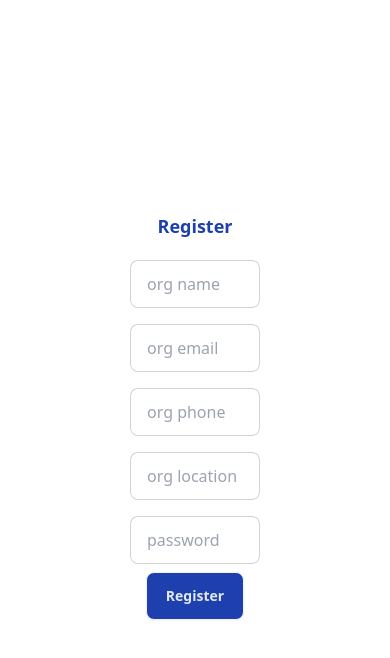
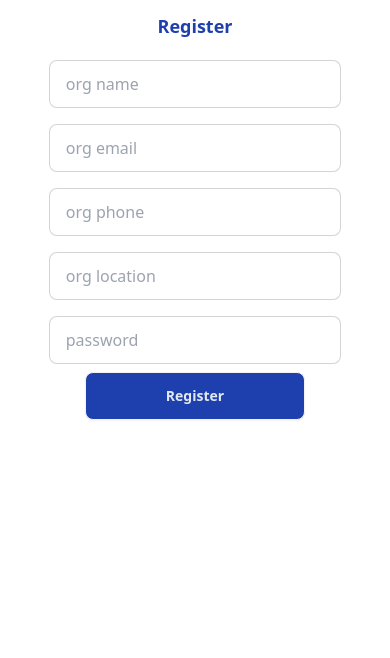
Before and after one commit to kingaranjoroge/InternConnect, a React (Vite) app in the folder frontend/: page /org-registration in a window 390 px wide. Shown: the top 658 px of the page. Built offline with nearby package versions, Linux system fonts and the light colour scheme.

Commit message:
make page responsive

```diff
--- a/frontend/src/pages/auth/OrgRegistration.jsx
+++ b/frontend/src/pages/auth/OrgRegistration.jsx
@@ -37,9 +37,9 @@ const OrgRegistration = () => {
       };
 
   return (
-    <main className="flex items-center justify-center w-screen h-screen">
-        <form className="flex flex-col gap-2 w-1/3" onSubmit={handleSubmit}>
-            <div className="flex items-center justify-center pb-3">
+    <main className="flex items-center justify-center w-screen h-full">
+        <form className="flex flex-col gap-2 w-3/4 sm:w-3/5 md:w-1/2 lg:w-1/3" onSubmit={handleSubmit}>
+            <div className="flex items-center justify-center py-3">
                 <h1 className="text-blue-800 font-bold text-lg">Register</h1>
             </div>
             <div className="flex flex-col gap-4">
```
